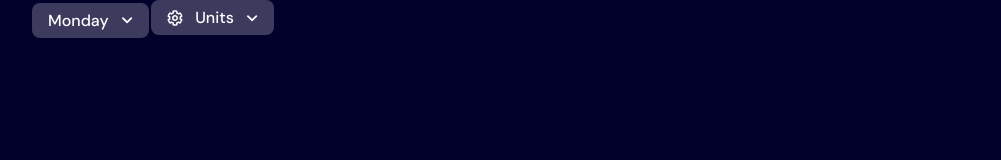
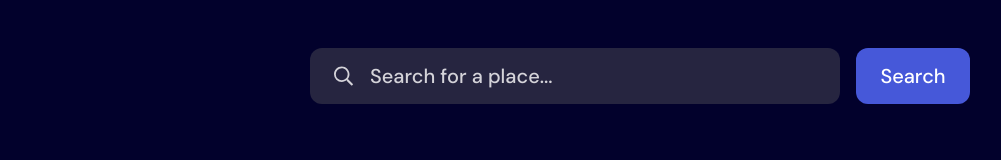
Before and after one commit to Bobstyle23/bobstyle23-weather, a plain HTML site: page build/index.html in a window 1280 px wide. Shown: the whole page, without its empty margins (0-1001 px from the left). Drawn offline with Linux system fonts and the light colour scheme.

Commit message:
Update search component

```diff
--- a/build/index.html
+++ b/build/index.html
@@ -9,69 +9,21 @@
   <body>
     <div class="container">
 
-      <!-- <button type="button" class="primary-button">Search</button> -->
-
-      <div class="select">
-  <button
-    id="dropdown-button"
-    class="select__button"
-    role="combobox"
-    aria-label="select button"
-    aria-haspopup="listbox"
-    aria-expanded="false"
-    aria-controls="select__dropdown"
-  >
-    <span class="selected__value"></span>
-    <svg class="select__icon select__icon--arrow">
-      <use href="./img/svgsprite/sprite.symbol.svg#icon-dropdown"></use>
+      <section class="search__container">
+  <form class="search">
+    <svg class="search__icon">
+      <use href="./img/svgsprite/sprite.symbol.svg#icon-search"></use>
     </svg>
-  </button>
-  <ul
-    class="select__dropdown weekdays hidden"
-    role="listbox"
-    id="select__dropdown"
-    aria-labelledby="dropdown-button"
-  >
-    <li role="option">Monday</li>
-    <li role="option">Tuesday</li>
-    <li role="option">Wednesday</li>
-    <li role="option">Thursday</li>
-    <li role="option">Friday</li>
-    <li role="option">Saturday</li>
-    <li role="option">Sunday</li>
-  </ul>
-</div>
-<script src="./js/dropdown.bundle.js"></script>
- <div class="select">
-  <button
-    type="button"
-    id="dropdown-button"
-    class="select__button"
-    role="combobox"
-    aria-label="select button"
-    aria-haspopup="false"
-    aria-expanded="false"
-    aria-controls="select__dropdown"
-  >
-    <svg class="select__icon select__icon--unit">
-      <use href="./img/svgsprite/sprite.symbol.svg#icon-units"></use>
-    </svg>
-
-    <span class="selected__value">Units</span>
-
-    <svg class="select__icon select__icon--arrow">
-      <use href="./img/svgsprite/sprite.symbol.svg#icon-dropdown"></use>
-    </svg>
-  </button>
-  <ul
-    class="select__dropdown units hidden"
-    role="listbox"
-    id="select__dropdown"
-    aria-labelledby="dropdown-button"
-  >
-    <li role="option">cim</li>
-  </ul>
-</div>
+    <input
+      type="text"
+      name="search"
+      value=""
+      placeholder="Search for a place..."
+      class="search__field"
+    />
+  </form>
+  <button type="button" class="primary-button">Search</button>
+</section>
 
     </div>
     <script src="./js/index.bundle.js"></script>
--- a/src/styles/sass/base/_utilities.scss
+++ b/src/styles/sass/base/_utilities.scss
@@ -4,6 +4,20 @@
 
 .container {
   @include containerWidth(121.6rem);
+  margin-block-start: $spacing-16;
+  margin-inline: $spacing-16;
+  margin-block-end: $spacing-48;
+
+  @include respond-to($breakpoint-tablets) {
+    margin-block-start: $spacing-24;
+    margin-inline: $spacing-24;
+    margin-block-end: $spacing-80;
+  }
+
+  @include respond-to($breakpoint-desktops) {
+    margin-inline: auto;
+    margin-block-start: $spacing-48;
+  }
 }
 
 .select {
@@ -93,10 +107,3 @@
     }
   }
 }
-
-/* .arrow { */
-/*   fill: $color-white; */
-/*   width: 1.2rem; */
-/*   height: 1.8rem; */
-/*   transition: all 0.35s ease; */
-/* } */
--- a/src/styles/sass/components/_button.scss
+++ b/src/styles/sass/components/_button.scss
@@ -9,8 +9,6 @@
   border-radius: $radius-12;
   transition: all 0.25s ease;
 
-  margin: 2rem;
-
   &:hover {
     background-color: $color-blue-700;
   }
--- a/src/styles/sass/components/_search.scss
+++ b/src/styles/sass/components/_search.scss
@@ -1,3 +1,18 @@
+.search__container {
+  @extend %grid;
+  row-gap: $spacing-12;
+
+  @include respond-to($breakpoint-tablets) {
+    grid-template-columns: 1fr auto;
+    column-gap: $spacing-16;
+  }
+
+  @include respond-to($breakpoint-large-tablets) {
+    max-width: 66rem;
+    margin-inline: auto;
+  }
+}
+
 .search {
   position: relative;
   width: 100%;
```
Also changed, not shown: build/search.html (+3 -0 lines), build/units-dropdown.html (+10 -2 lines), src/html/index.html (+2 -3 lines), src/html/search.html (+3 -0 lines), src/html/units-dropdown.html (deleted, +0 -30 lines), build/css/main.css.
